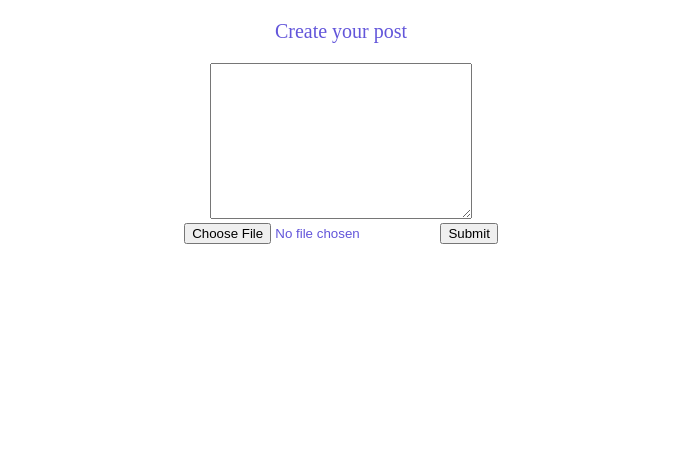
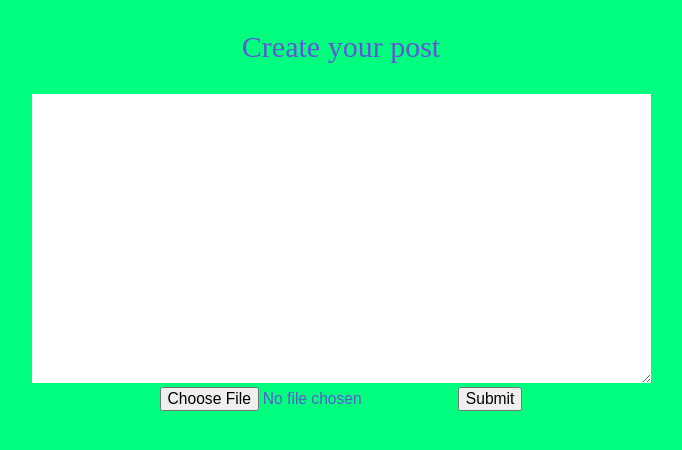
Before and after one commit to 2021fallCMPUT404/group-cmput404-project, a Django app: template mysite/Posts/templates/Make_Posts/make_post.html in a window 1280 px wide. Shown: the top 450 px of the page, without its empty margins (315-997 px from the left). Run offline with Django 3.2, Linux system fonts and the light colour scheme; the template is opened without the code that fills it, so the values that code supplies are empty.

Commit message:
modified make post

```diff
--- a/mysite/Posts/admin.py
+++ b/mysite/Posts/admin.py
@@ -1,7 +1,8 @@
 from django.contrib import admin
-from .models import Post, Like, Comment
+from .models import Post, Like, Comment, Share
 # Register your models here.
 
 admin.site.register(Post)
 admin.site.register(Like)
 admin.site.register(Comment)
+admin.site.register(Share)
--- a/mysite/Posts/templates/Make_Posts/make_post.css
+++ b/mysite/Posts/templates/Make_Posts/make_post.css
@@ -1,12 +1,18 @@
 body{
-    background-color: white;
+    background-color: springgreen;
     font-size: small;
     text-align: center;
     margin-left: 40px;
     color: rgb(98, 85, 218);
 }
 
+p{
+    font-size: 1.5em;
+}
 
+input{
+    font-size: 1.2em;
+}
 
 div{
     font-size: 20px;
--- a/mysite/Posts/templates/Make_Posts/make_post.html
+++ b/mysite/Posts/templates/Make_Posts/make_post.html
@@ -18,7 +18,7 @@
             </div>
 
 
-            <textarea name="" id="post_content" cols="30" rows="10"></textarea>
+            <textarea name="" id="post_content" cols="60" rows="15"  style="border: 0px;font-size: large;font-weight: bold;"></textarea>
             <br>
             <input type="File" accept=".jpg">
             <input type="submit" id="submit_post">
```
